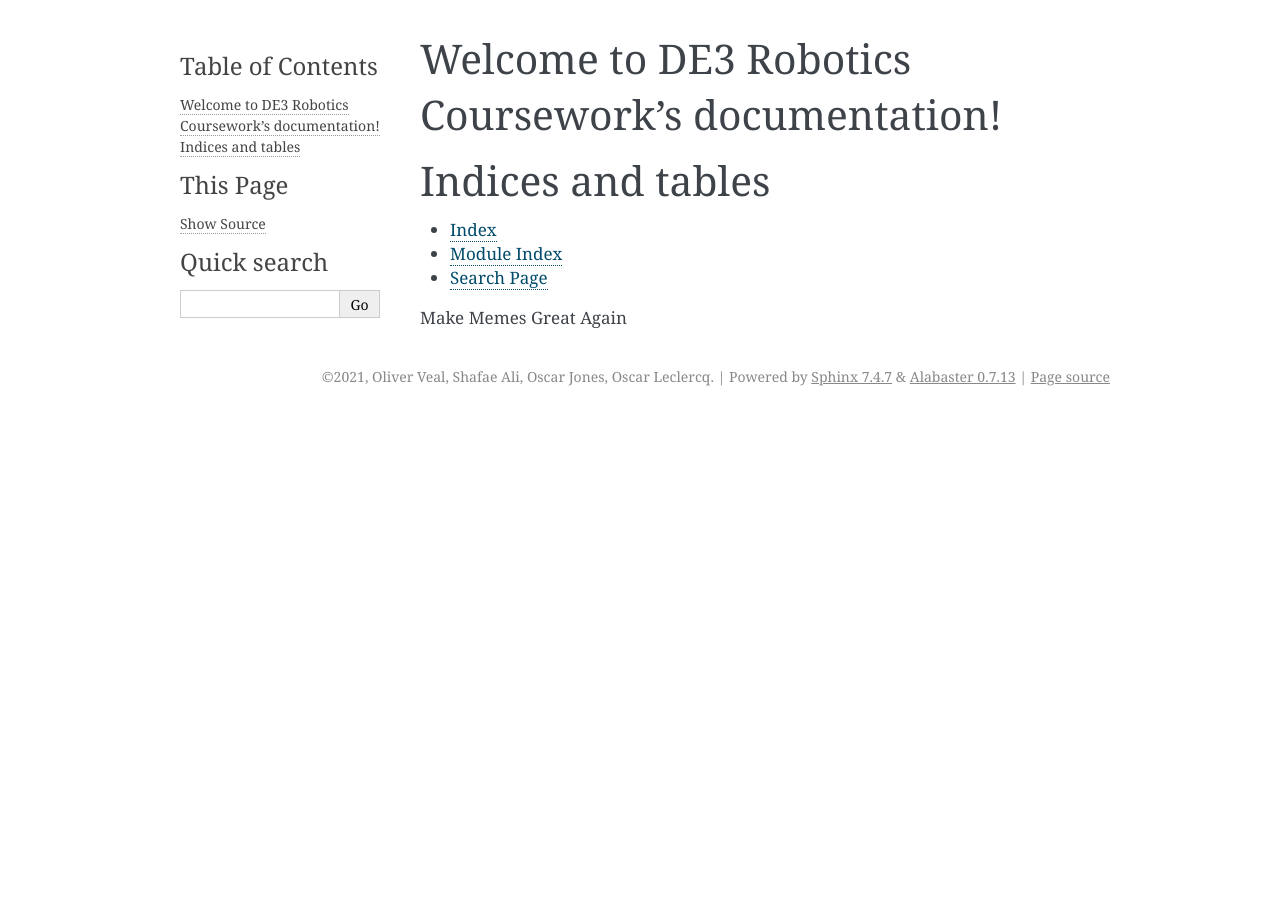
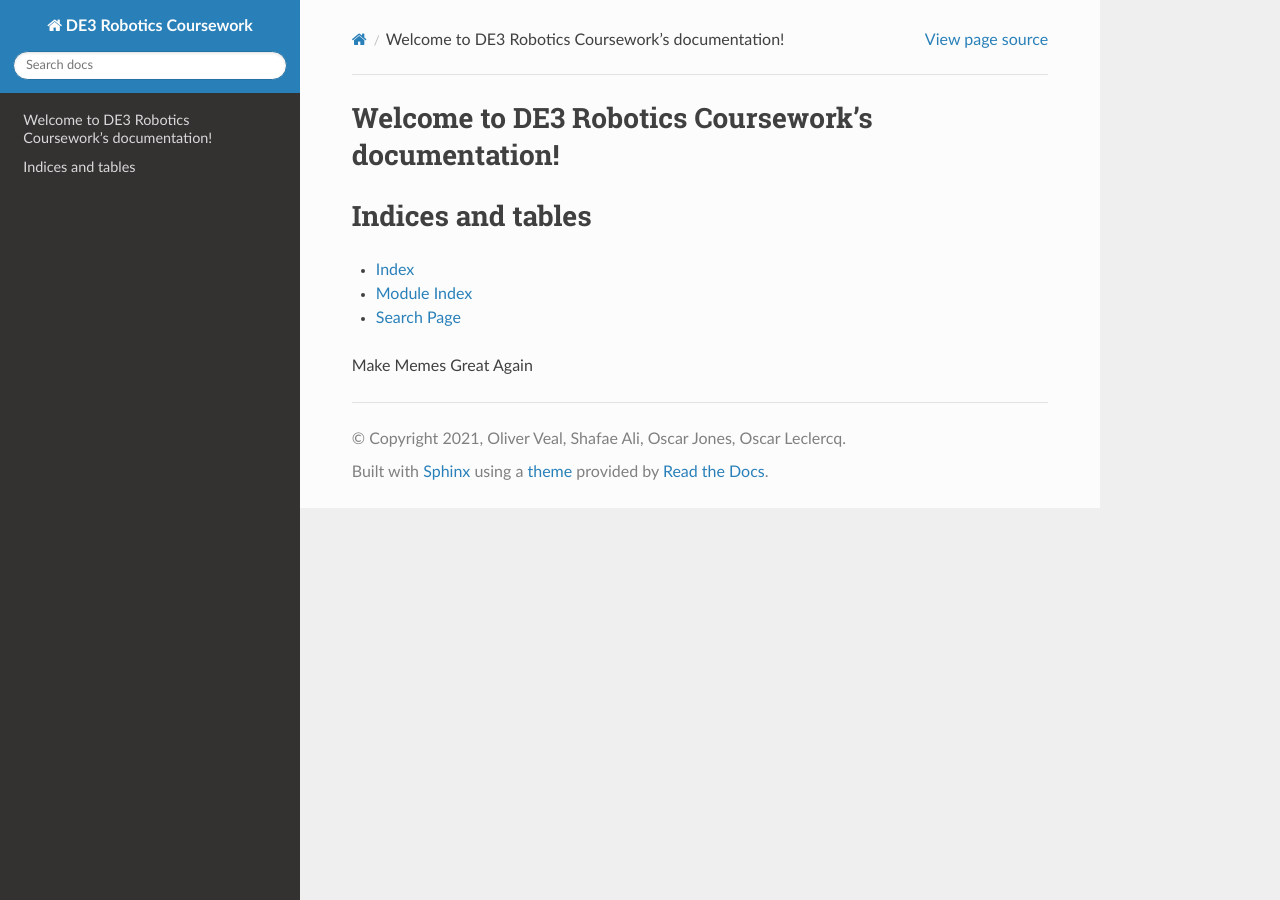
Before and after one commit to oliver-veal/robotics-coursework, a Sphinx documentation site: the page built from docs/source/index.rst, in a window 1280 px wide. Built offline with Sphinx 7.4.7 and the Read the Docs theme 2.0.0, drawn with Linux system fonts in a browser that asks for light colours.

Commit message:
spinx_rtd_theme

```diff
--- a/docs/source/conf.py
+++ b/docs/source/conf.py
@@ -53,3 +53,7 @@ html_theme = 'alabaster'
 # relative to this directory. They are copied after the builtin static files,
 # so a file named "default.css" will overwrite the builtin "default.css".
 html_static_path = ['_static']
+
+master_doc = 'index'
+
+html_theme = "sphinx_rtd_theme"
```
